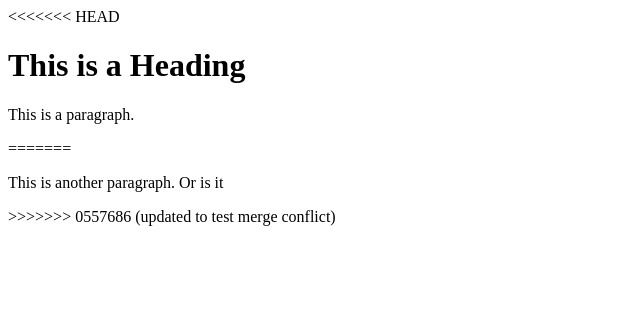
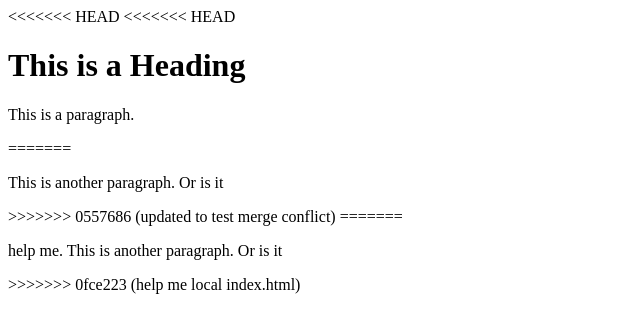
Before and after one commit to androidrobotcloud/learning-git, a plain HTML site: page index.html in a window 1280 px wide. Shown: the whole page, without its empty margins (0-640 px from the left). Drawn offline with Linux system fonts and the light colour scheme.

Commit message:
rebasing fix index.html

```diff
--- a/index.html
+++ b/index.html
@@ -5,10 +5,14 @@
 </head>
 <body>
 <<<<<<< HEAD
+<<<<<<< HEAD
   <h1>This is a Heading</h1>
 <p>This is a paragraph.</p>
 =======
     <p>This is another paragraph. Or is it</p>
 >>>>>>> 0557686 (updated to test merge conflict)
+=======
+    <p>help me. This is another paragraph. Or is it</p>
+>>>>>>> 0fce223 (help me local  index.html)
 </body>
 </html>
```
